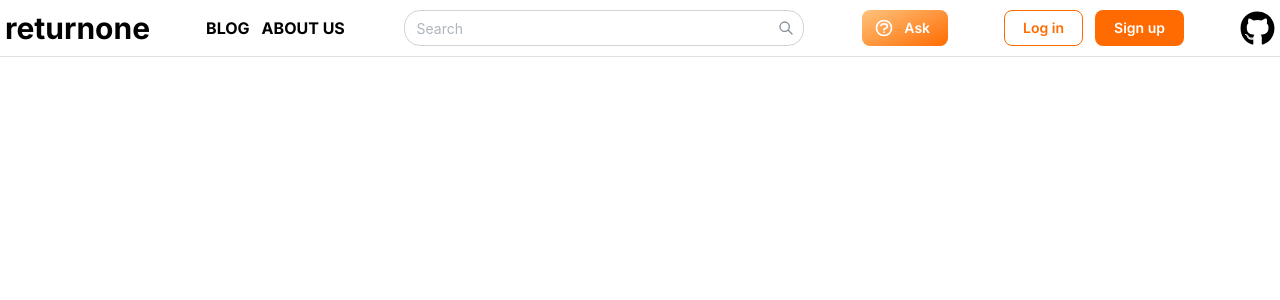
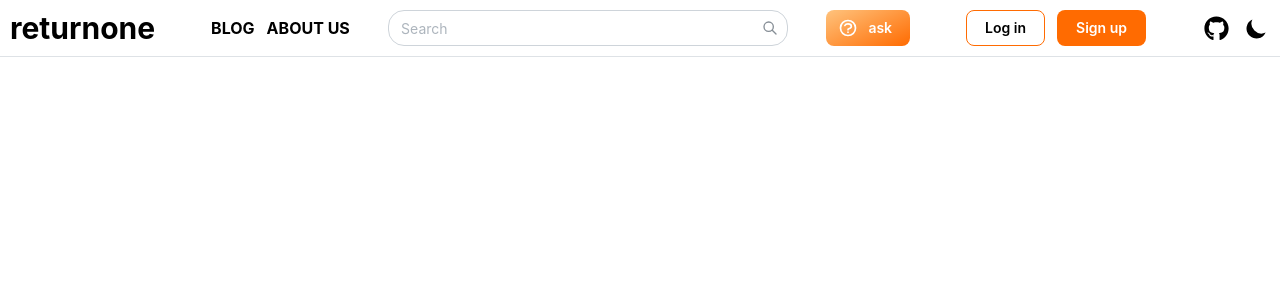
Before and after one commit to returnone-x/website, a Next.js app: page /en in a window 1280 px wide. Shown: the top 300 px of the page. Built offline with nearby package versions, Linux system fonts and the light colour scheme.

Commit message:
update mantine theme and add light and dark mode

```diff
--- a/app/[locale]/layout.tsx
+++ b/app/[locale]/layout.tsx
@@ -17,9 +17,7 @@ export default function LocaleLayout({
 
   return (
     <html lang={locale}>
-      <body>
-        {children}
-      </body>
+      <body>{children}</body>
     </html>
   );
 }
--- a/app/[locale]/page.tsx
+++ b/app/[locale]/page.tsx
@@ -1,8 +1,5 @@
-import { useTranslations } from "next-intl";
 import { HeaderComponent } from "@/components/header/Header";
 
 export default function Home() {
-  const t = useTranslations("Header");
-
-  return <HeaderComponent t={t}/>;
+  return <HeaderComponent />;
 }
--- a/app/globals.css
+++ b/app/globals.css
@@ -1,3 +1,3 @@
-@tailwind base;
-@tailwind components;
-@tailwind utilities;
+body {
+  background-color: var(--mantine-color-body);
+}
--- a/app/layout.tsx
+++ b/app/layout.tsx
@@ -1,17 +1,12 @@
+"use client";
+import "@mantine/core/styles.css";
+import {
+  MantineProvider,
+  ColorSchemeScript,
+  CSSVariablesResolver,
+} from "@mantine/core";
 import "./globals.css";
-
-import "@mantine/core/styles.css";
-import { MantineProvider, ColorSchemeScript } from "@mantine/core";
-import { Inter } from "next/font/google";
-import type { Metadata } from "next";
-import { theme } from "@/themes/theme";
-
-const inter = Inter({ subsets: ["latin"] });
-
-export const metadata: Metadata = {
-  title: "Create Next App",
-  description: "Generated by create next app",
-};
+import { theme, resolver } from "@/themes/theme";
 
 export default function RootLayout({
   children,
@@ -23,8 +18,12 @@ export default function RootLayout({
       <head>
         <ColorSchemeScript defaultColorScheme="auto" />
       </head>
-      <body className={inter.className}>
-        <MantineProvider theme={theme} defaultColorScheme="auto">
+      <body>
+        <MantineProvider
+          theme={theme}
+          cssVariablesResolver={resolver}
+          defaultColorScheme="auto"
+        >
           {children}
         </MantineProvider>
       </body>
--- a/components/header/Header.module.css
+++ b/components/header/Header.module.css
@@ -1,16 +1,17 @@
 .header {
-    margin-bottom: rem(120px);
-    background-color: var(--mantine-color-body);
-    border-bottom: rem(1px) solid light-dark(var(--mantine-color-gray-3), var(--mantine-color-dark-4));
-  }
+  margin-bottom: rem(120px);
+  border-bottom: rem(1px) solid
+    light-dark(var(--mantine-color-gray-3), var(--mantine-color-dark-4));
+}
 
 .container {
-    padding: 10px 5px;
+  padding: 10px 10px;
 }
 
 .textInput {
   flex: 1;
   max-width: 400px;
+  color: var(--mantine-color-body);
 }
 
 .centerHorizontal {
@@ -22,3 +23,21 @@
 .flexone {
   flex: 1;
 }
+
+.icon {
+  color: light-dark(
+    var(--mantine-color-white-10),
+    var(--mantine-color-white-0)
+  );
+}
+
+.icon:hover {
+  background-color: transparent;
+}
+
+.signup {
+  color: light-dark(
+    var(--mantine-color-white-10),
+    var(--mantine-color-white-0)
+  );
+}
--- a/components/header/Header.tsx
+++ b/components/header/Header.tsx
@@ -5,12 +5,20 @@ import {
   Button,
   TextInput,
   Space,
+  ActionIcon,
+  Anchor,
+  Box,
+  useMantineColorScheme,
 } from "@mantine/core";
 import classes from "./Header.module.css";
 import { HiOutlineSearch, HiOutlineQuestionMarkCircle } from "react-icons/hi";
 import { FaGithub } from "react-icons/fa";
+import { useTranslations } from "next-intl";
+import { SetTheme } from "./mode";
 
-export async function HeaderComponent({ t }: { t: any }) {
+export function HeaderComponent() {
+  const t = useTranslations("Header");
+
   return (
     <header className={classes.header}>
       <Container size="1440px" className={classes.container}>
@@ -19,11 +27,21 @@ export async function HeaderComponent({ t }: { t: any }) {
             <Text fw={700} size="30px" className={classes.centerHorizontal}>
               returnone
             </Text>
-            <Space w="xl" className={classes.flexone}/>
-            <Text fw={700} size="md" className={classes.centerHorizontal}>
+            <Space w="xl" className={classes.flexone} visibleFrom="md" />
+            <Text
+              fw={700}
+              size="md"
+              className={classes.centerHorizontal}
+              visibleFrom="sm"
+            >
               {t("blog")}
             </Text>{" "}
-            <Text fw={700} size="md" className={classes.centerHorizontal}>
+            <Text
+              fw={700}
+              size="md"
+              className={classes.centerHorizontal}
+              visibleFrom="sm"
+            >
               {t("about_us")}
             </Text>
           </Group>
@@ -33,6 +51,7 @@ export async function HeaderComponent({ t }: { t: any }) {
             className={classes.textInput}
             radius="lg"
             rightSection={<HiOutlineSearch />}
+            visibleFrom="sm"
           />
           <Group justify="space-between" gap="sm">
             <Button
@@ -40,18 +59,27 @@ export async function HeaderComponent({ t }: { t: any }) {
               radius="md"
               variant="gradient"
               gradient={{ from: "#FFC37D", to: "#FF6B01", deg: 154 }}
+              visibleFrom="md"
             >
-              Ask
+              {t("ask")}
             </Button>
-            <Space w="xl" className={classes.flexone}/>
-            <Button variant="outline" radius="md">
+            <Space w="xl" className={classes.flexone} visibleFrom="md" />
+            <Button variant="outline" radius="md" className={classes.signup}>
               {t("login")}
             </Button>
             <Button variant="filled" radius="md" color="">
               {t("signup")}
             </Button>
-            <Space w="xl" className={classes.flexone}/>
-            <FaGithub size={35}></FaGithub>
+            <Space w="xl" className={classes.flexone} visibleFrom="md" />
+            <ActionIcon
+              variant="subtle"
+              aria-label="github"
+              visibleFrom="sm"
+              className={classes.icon}
+            >
+              <FaGithub size={25} className={classes.icon}></FaGithub>
+            </ActionIcon>
+            <SetTheme />
           </Group>
         </Group>
       </Container>
--- /dev/null
+++ b/components/header/mode.tsx
@@ -0,0 +1,27 @@
+"use client";
+
+import { ActionIcon, useMantineColorScheme } from "@mantine/core";
+import { HiMoon, HiSun } from "react-icons/hi";
+import classes from "./Header.module.css";
+
+export function SetTheme() {
+  const { colorScheme, setColorScheme } = useMantineColorScheme();
+
+  const toggleColorScheme = () => {
+    setColorScheme(colorScheme === "dark" ? "light" : "dark");
+  };
+
+  const icon =
+    colorScheme === "dark" ? <HiSun size={25} /> : <HiMoon size={25} />;
+  return (
+    <ActionIcon
+      variant="subtle"
+      aria-label="github"
+      visibleFrom="sm"
+      className={classes.icon}
+      onClick={toggleColorScheme}
+    >
+      {icon}
+    </ActionIcon>
+  );
+}
--- a/language/en.json
+++ b/language/en.json
@@ -4,7 +4,7 @@
     "login": "Log in",
     "search": "Search",
     "blog": "BLOG",
-        "about_us": "ABOUT US"
+    "about_us": "ABOUT US",
+    "ask": "ask"
   }
-
 }
--- a/language/zh-tw.json
+++ b/language/zh-tw.json
@@ -1,5 +1,2 @@
 {
-    "Index": {
-      "title": "你好!"
-    }
-  }
+}
--- a/package.json
+++ b/package.json
@@ -25,8 +25,10 @@
     "@tiptap/extension-link": "^2.1.13",
     "@tiptap/react": "^2.1.13",
     "@tiptap/starter-kit": "^2.1.13",
+    "@types/lodash": "^4.14.202",
     "dayjs": "^1.11.10",
     "embla-carousel-react": "^7.1.0",
+    "lodash": "^4.17.21",
     "next": "14.0.3",
     "next-intl": "^3.2.2",
     "react": "^18",
--- a/themes/theme.tsx
+++ b/themes/theme.tsx
@@ -1,9 +1,9 @@
-import { CSSVariablesResolver, createTheme } from "@mantine/core";
+import { CSSVariablesResolver, createTheme, rem } from "@mantine/core";
 
 export const theme = createTheme({
   primaryColor: "primryColor",
   colors: {
-    "primryColor": [
+    primryColor: [
       "#FF6B01",
       "#FF6B01",
       "#FF6B01",
@@ -15,7 +15,7 @@ export const theme = createTheme({
       "#FF6B01",
       "#FF6B01",
     ],
-    "white": [
+    white: [
       "#ffffff",
       "#e6e6e6",
       "#cccccc",
@@ -27,6 +27,27 @@ export const theme = createTheme({
       "#333333",
       "#191919",
       "#000000",
-    ]
+    ],
+  },
+  other: {
+    deepOrangeLight: "#E17900",
+    deepOrangeDark: "#FC8C0C",
+    deepBackground: "#212737",
+    lightBackground: "#FFFFFF",
+    heroHeight: rem(400),
   },
 });
+
+export const resolver: CSSVariablesResolver = (theme) => ({
+  variables: {
+    "--mantine-hero-height": theme.other.heroHeight,
+  },
+  light: {
+    "--mantine-color-body": theme.other.lightBackground,
+    "--mantine-color-deep-orange": theme.other.deepOrangeLight,
+  },
+  dark: {
+    "--mantine-color-body": theme.other.deepBackground,
+    "--mantine-color-deep-orange": theme.other.deepOrangeDark,
+  },
+});
```
Also changed, not shown: 1 other file (tests, documents, lock files or other folders). Lines whose indentation alone changed are shown as unchanged.
